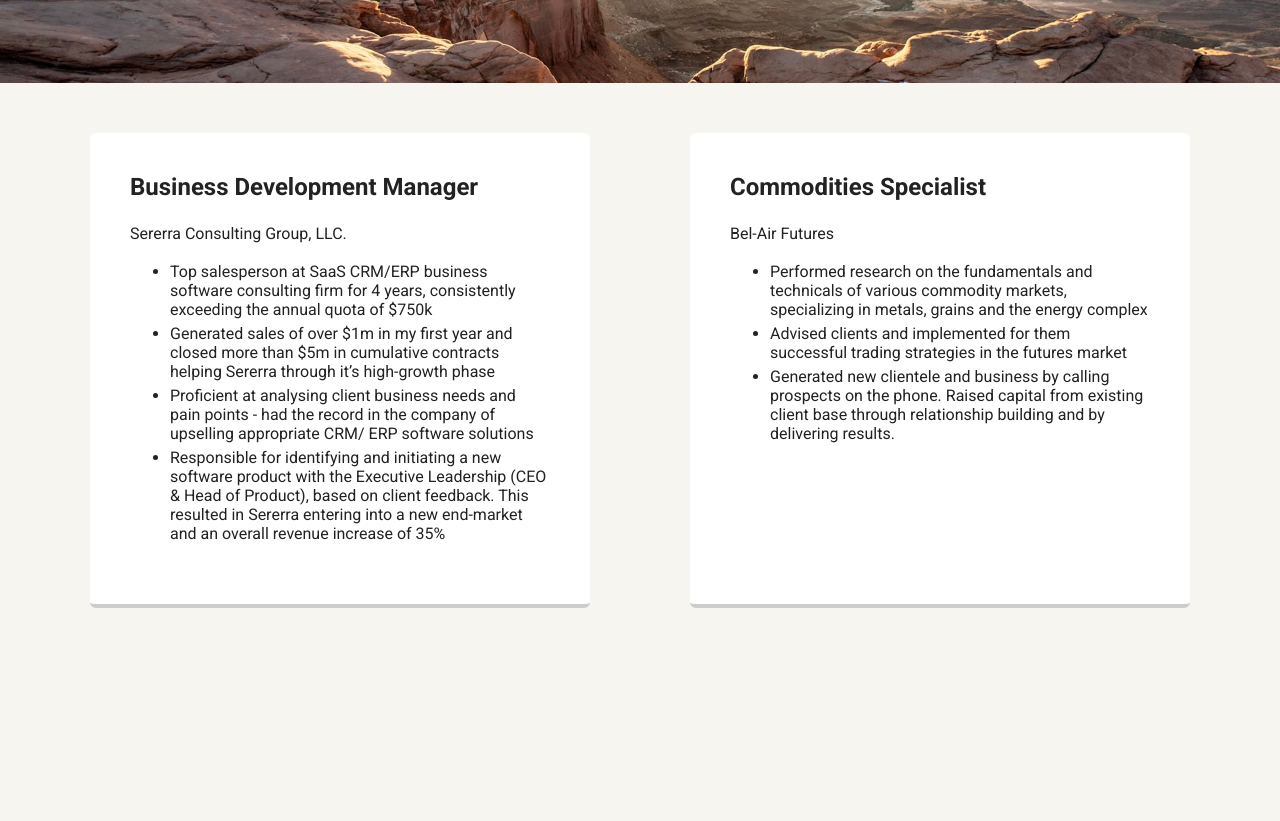
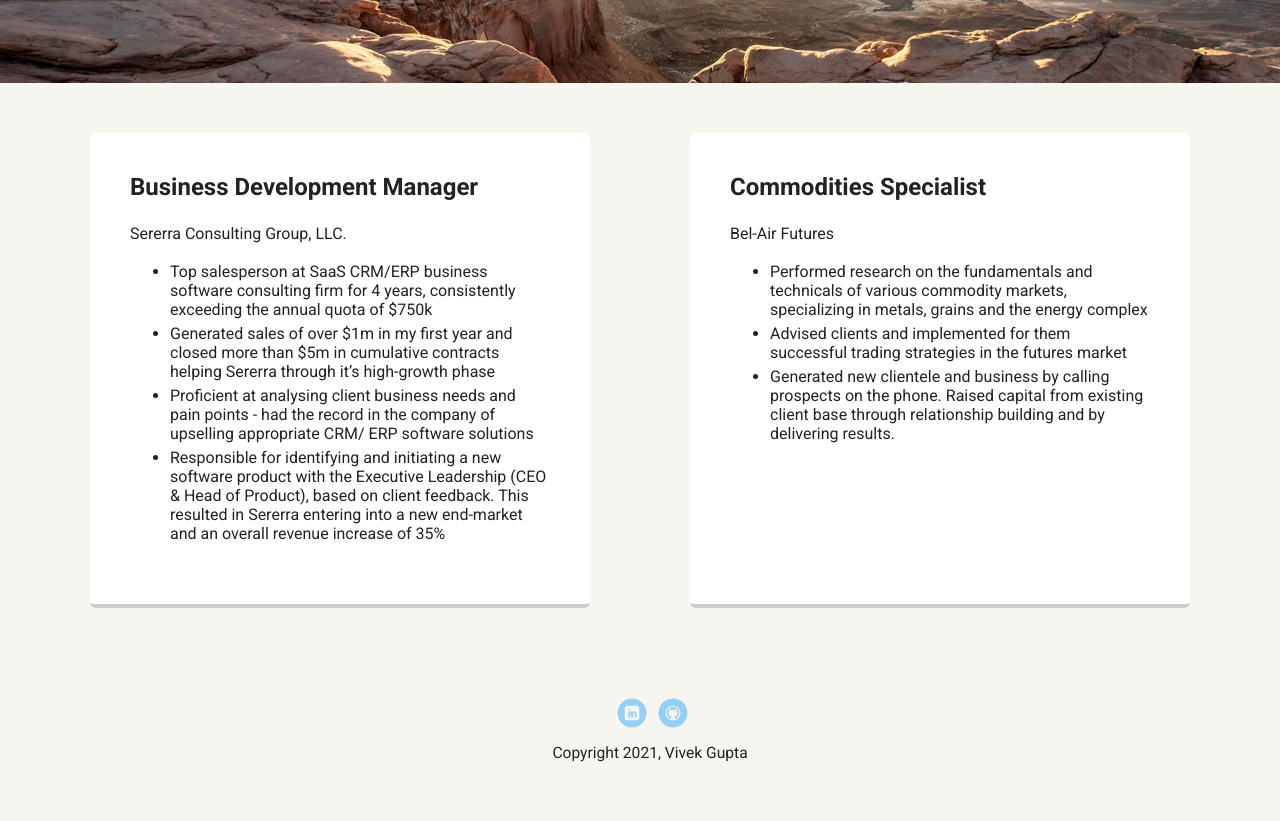
Before and after one commit to guptacode/portfolio_update_v1, a plain HTML site: page experience.html in a window 1280 px wide. Shown: the part 387-1208 px from the top of the page. Before the commit the page ends 1025 px from the top, so only its background shows below. Drawn offline with Linux system fonts and the light colour scheme; a web font is replaced by a local one.

Commit message:
add footer to experience page

```diff
--- a/experience.html
+++ b/experience.html
@@ -46,5 +46,12 @@
 
           </div>
     </main>
+    <footer>
+        <ul>
+          <li><a href="https://www.linkedin.com/in/vikguptaresults/" class="social linkedin">LinkedIn</a></li>
+          <li><a href="https://github.com/guptacode" class="social github">Github</a></li>
+        </ul>
+        <p class="copyright">Copyright 2021, Vivek Gupta</p>
+      </footer>
 </body>
 </html>
```
Also changed, not shown: index.html (+1 -0 lines).
